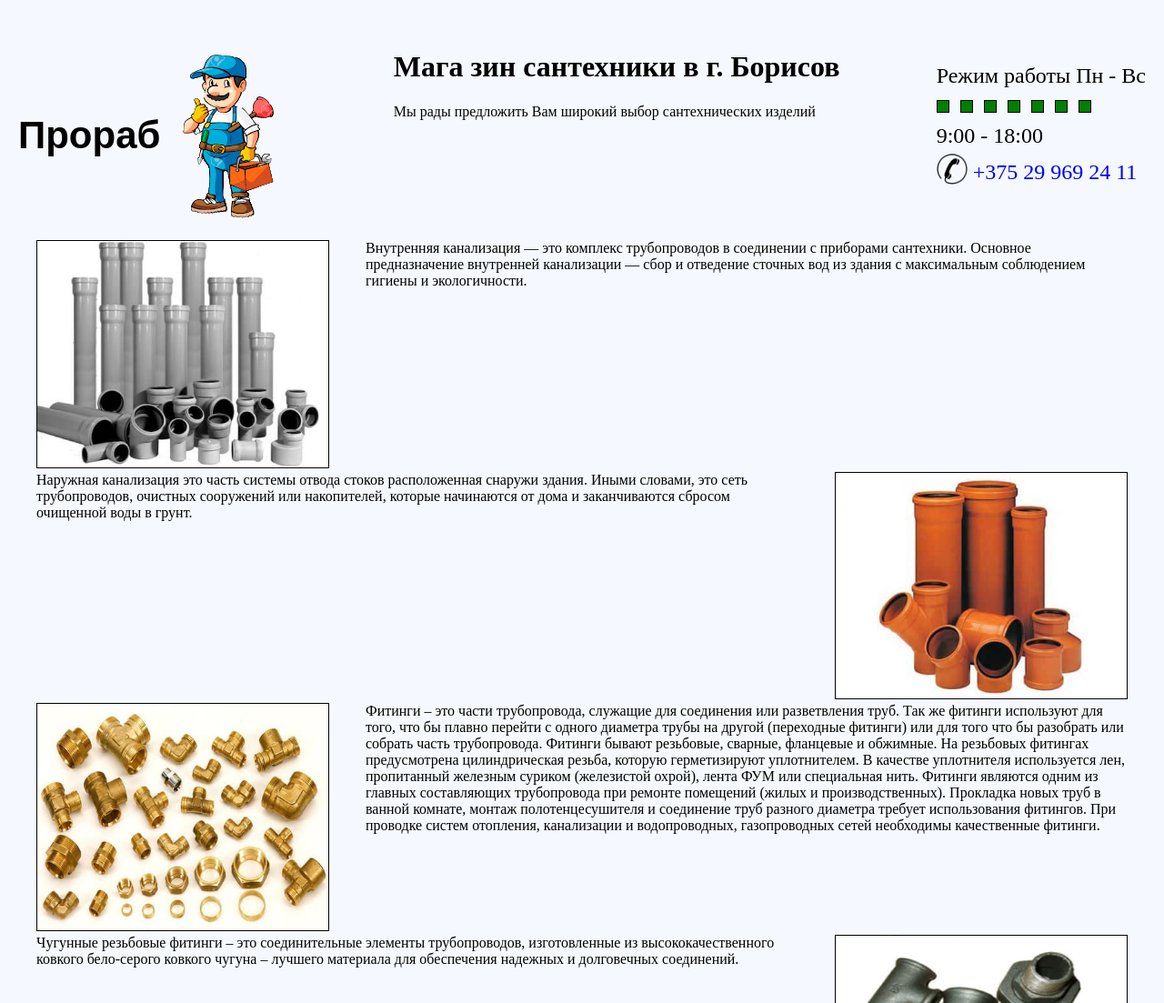
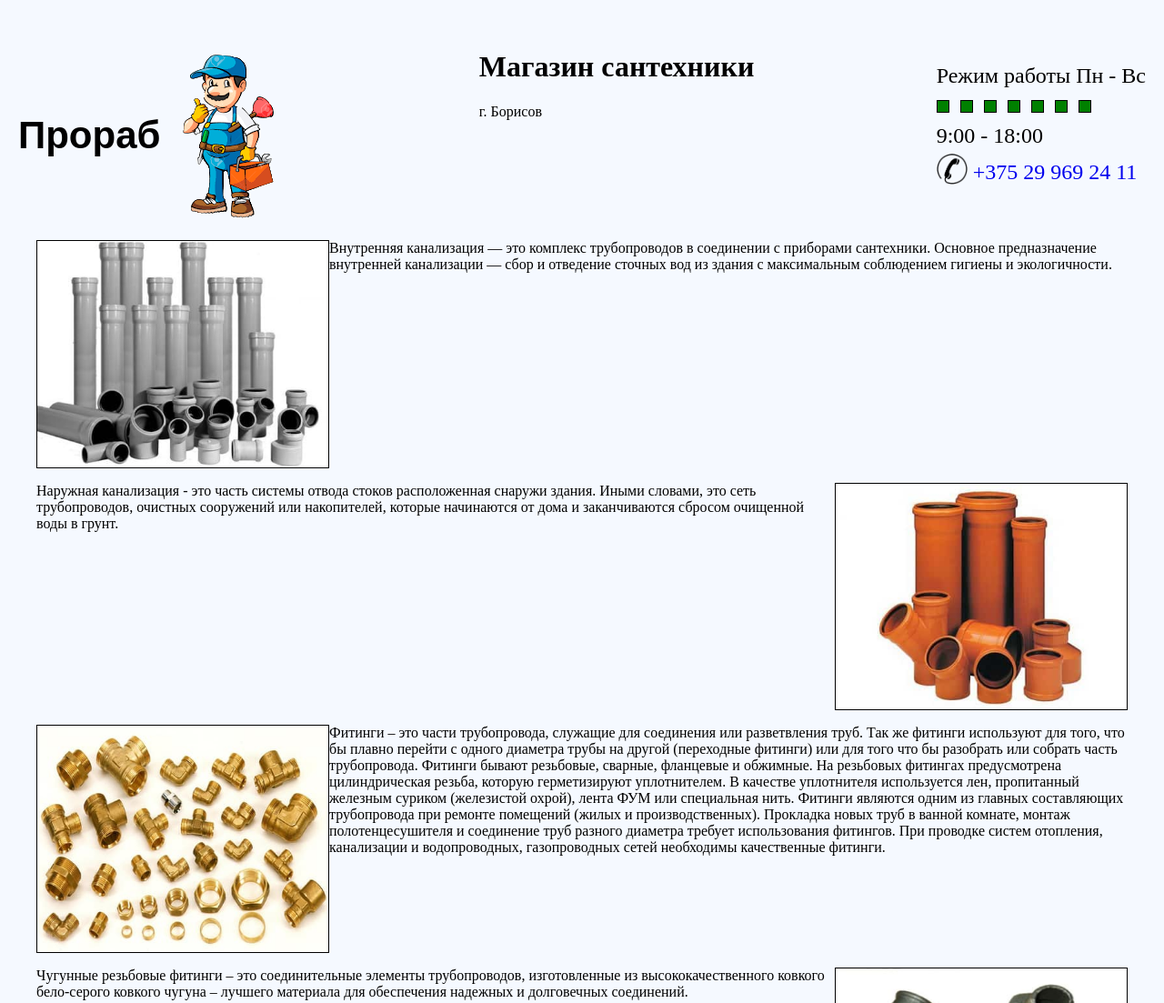
Before and after one commit to shumovsky/pancher, a website: page index.html in a window 1280 px wide. Shown: the top 1103 px of the page at 91% size. Drawn offline with Linux system fonts and the light colour scheme.

Commit message:
some bag fixed

```diff
--- a/index.html
+++ b/index.html
@@ -33,8 +33,9 @@
                 <img class="logo-img" src="./src/img/logo.png" alt="logo">
             </div>
             <div>
-                <h1>Мага зин сантехники в г. Борисов</h1>
-                <p>Мы рады предложить Вам широкий выбор сантехнических изделий</p>
+                <h1>Магазин сантехники</h1>
+                <p>г. Борисов</p>
+                <p></p>
             </div>
             <div class="contact">
                 <p class="contact_text"> Режим работы Пн - Вс </p>
@@ -57,23 +58,26 @@
     </header>
     <main class="main">
         <div class="wrapper">
-
             <div class="promo">
                 <div class="promo_content inretnal_sewerage">
                     <p><img src="./src/img/internal_sewerage.jpg" alt=""></p>
-                    <p> Внутренняя канализация — это комплекс трубопроводов в соединении с приборами сантехники.
+                    <p> <span>Внутренняя канализация</span> — это комплекс трубопроводов в соединении с приборами
+                        сантехники.
                         Основное предназначение внутренней канализации — сбор и отведение сточных вод из здания с
                         максимальным соблюдением гигиены и экологичности.</p>
                 </div>
                 <div class="promo_content outdoor_sewerage">
-                    <p>Наружная канализация это часть системы отвода стоков расположенная снаружи здания. Иными словами,
+                    <p><img src="./src/img/outdoor_sewerage.jpg" alt=""></p>
+                    <p> <span>Наружная канализация</span> - это часть системы отвода стоков расположенная снаружи
+                        здания. Иными словами,
                         это сеть трубопроводов, очистных сооружений или накопителей, которые начинаются от дома и
                         заканчиваются сбросом очищенной воды в грунт.</p>
-                    <p><img src="./src/img/outdoor_sewerage.jpg" alt=""></p>
+
                 </div>
                 <div class="promo_content fitingi-met">
                     <p><img src="./src/img/fitingi-met.jpg" alt=""></p>
-                    <p>Фитинги – это части трубопровода, служащие для соединения или разветвления труб. Так же фитинги
+                    <p><span>Фитинги</span> – это части трубопровода, служащие для соединения или разветвления труб. Так
+                        же фитинги
                         используют для того, что бы плавно перейти с одного диаметра трубы на другой (переходные
                         фитинги) или для того что бы разобрать или собрать часть трубопровода. Фитинги бывают резьбовые,
                         сварные, фланцевые и обжимные. На резьбовых фитингах предусмотрена цилиндрическая резьба,
@@ -84,13 +88,13 @@
                         производственных). Прокладка новых труб в ванной комнате, монтаж полотенцесушителя и соединение
                         труб разного диаметра требует использования фитингов. При проводке систем отопления, канализации
                         и водопроводных, газопроводных сетей необходимы качественные фитинги.</p>
-                    </a>
                 </div>
                 <div class="promo_content cast-iron">
-                    <p>Чугунные резьбовые фитинги – это соединительные элементы трубопроводов, изготовленные из
+                    <p><img src="./src/img/cast_iron.jpg" alt=""></p>
+                    <p><span>Чугунные резьбовые фитинги</span> – это соединительные элементы трубопроводов,
+                        изготовленные из
                         высококачественного ковкого бело-серого ковкого чугуна – лучшего материала для обеспечения
                         надежных и долговечных соединений.</p>
-                    <p><img src="./src/img/cast_iron.jpg" alt=""></p>
                 </div>
                 <div class="promo_content pp">
                     <p><img src="./src/img/pp.jpg" alt=""></p>
@@ -104,7 +108,7 @@
                     горючих газов, в системах отопления, канализации и сетях водоотведения. В последнее время
                     полимерные трубы все чаще используются для гидротранспорта. Полимерные трубы могут
                     использоваться как защитные каналы для прокладки электрических кабелей, кабелей связи,
-                    волоконно-оптического кабеля и др. </br>
+                    волоконно-оптического кабеля и др.
                     Фитинги для полипропиленовых труб (или фасонные части) производятся при помощи отливания под силой
                     давления. Применяются фитинги для монтирования или при ремонте системы водоснабжения, отопления,
                     канализации. Исключение составляют трубопроводы, которые используются для противопожарного
@@ -113,14 +117,13 @@
                     </p>
                 </div>
                 <div class="promo_content radiators">
+                    <p><img src="./src/img/radiator.jpg" alt=""></p>
                     <p>Радиатор отопления (неофициальное народное название — батарея, также «излучатель» от лат. radius
                         «луч») — конвективно-радиационный отопительный прибор, состоящий из отдельных, обычно
                         колончатых, элементов — секций — с внутренними каналами, внутри которых циркулирует
-                        теплоноситель (обычно — вода)[1]. Тепло от радиатора отводится излучением, конвекцией и
+                        теплоноситель (обычно — вода). Тепло от радиатора отводится излучением, конвекцией и
                         теплопроводностью; доля тепла, отводимая излучением, увеличивается при окраске радиатора в
                         тёмный цвет.</p>
-                    <p><img src="./src/img/radiator.jpg" alt=""></p>
-
                 </div>
                 <div class="promo_content metallastic">
                     <p><img src="./src/img/metal_plastic.jpg" alt=""></p>
@@ -137,12 +140,12 @@
                         отопления и прочих работ.</p>
                 </div>
                 <div class="promo_content votoprovod">
+                    <p><img src="./src/img/vodoprovod.jpg" alt=""></p>
                     <P>Водопрово́д — система непрерывного водоснабжения потребителей, предназначенная для проведения
                         воды для питья и технических целей из одного места (обыкновенно водозаборных сооружений) в
                         другое — к водопользователю (городские и заводские помещения) преимущественно по подземным
                         трубам или каналам; в конечном пункте, часто очищенная от механических примесей в системе
                         фильтров</P>
-                    <p><img src="./src/img/vodoprovod.jpg" alt=""></p>
                 </div>
                 <div class="promo_content fitings-vodoprovod">
                     <p><img src="./src/img/fitingi-unidelta.jpg" alt=""></p>
@@ -152,9 +155,9 @@
                         трубопровода и прочих вспомогательных целей.</p>
                 </div>
                 <div class="promo_content nasos">
+                    <p><img src="./src/img/nasos.jpg" alt=""></p>
                     <p>Насос - это специальное устройство, применяемое для перемещения перекачиваемой среды (твердой,
                         жидкой или газообразной).
-
                         Насосы, компрессоры и вентиляторы, предназначенные для перекачивания жидкости, воздуха или газа,
                         получили за последние два столетия чрезвычайно широкое распространение практически во всех
                         сферах экономики и человеческой деятельности. Современные виды и типы насосов различаются по
@@ -162,7 +165,6 @@
                         используются для поднятия воды из скважины в автономной системе водоснабжения, откачки
                         канализационных стоков, для перекачки агрессивных и горючих жидкостей на предприятиях химической
                         и нефтегазовой промышленности и во многих других случаях.</p>
-                    <p><img src="./src/img/nasos.jpg" alt=""></p>
                 </div>
                 <div class="promo_content crosslinked-poly">
                     <p><img src="./src/img/crosslinked_polyethylene.jpg" alt=""></p>
@@ -177,6 +179,11 @@
             </div>
         </div>
     </main>
+    <footer class="footer">
+        <div class="wrapper footer__wrapper">
+
+        </div>
+    </footer>
 </body>
 
 </html>
--- a/src/sass/layout/_main.scss
+++ b/src/sass/layout/_main.scss
@@ -2,13 +2,9 @@
     background-color: $color-background;
 }
 
-.promo{
-display: flex;
-flex-wrap: wrap;
-}
-
 .promo_content {
-    display: flex;
+  display: inline-block;
+  margin-bottom: 16px;
     p {
         margin:0  20px;
     }
@@ -18,3 +14,11 @@ flex-wrap: wrap;
         border: 1px solid;
     }
 }
+
+.promo_content:nth-child(odd) img {
+    float: left;
+}
+
+.promo_content:nth-child(even) img {
+    float: right;
+}
```
Also changed, not shown: src/sass/style.css, 1 other file.
